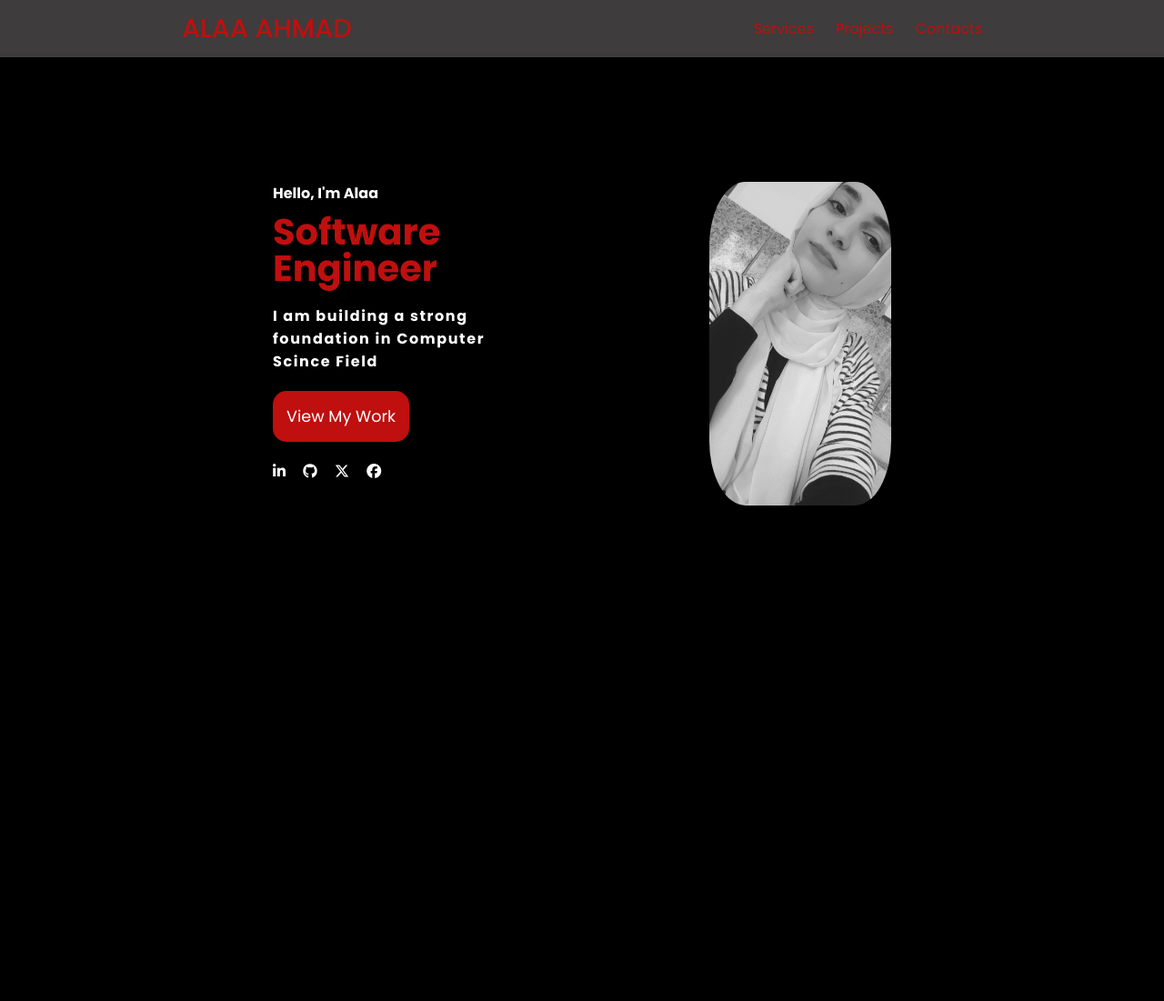
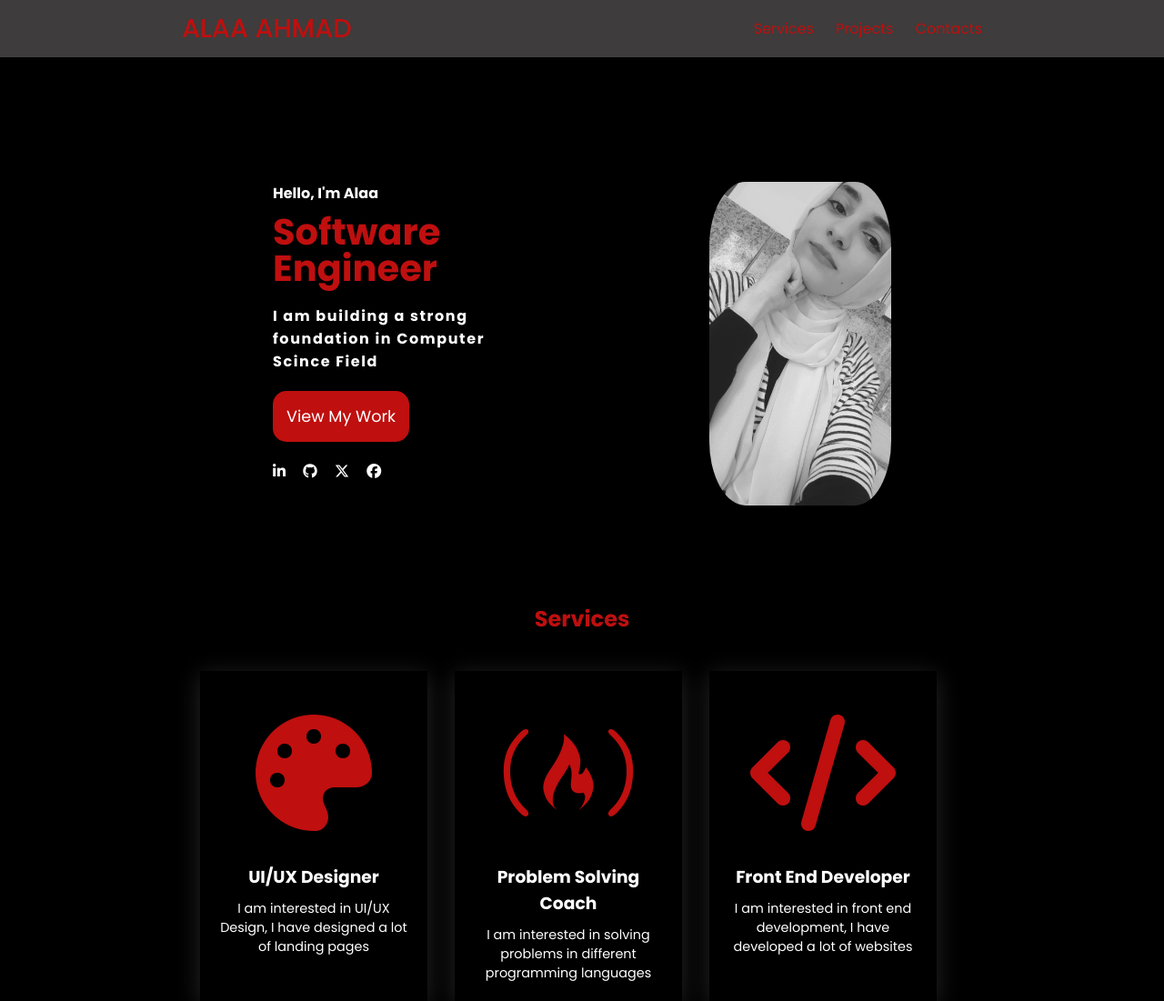
Before and after one commit to AlaaaAhmad/My-Portfolio, a plain HTML site: page index.html in a window 1280 px wide. Shown: the whole page at 91% size. Before the commit the page ends 800 px from the top, so only its background shows below. Drawn offline with Linux system fonts and the light colour scheme.

Commit message:
committing the services section

```diff
--- a/index.html
+++ b/index.html
@@ -36,6 +36,44 @@
         </div>
      </section>
 
+    <section class="cards" id="services">
+       <h2 class="title">Services</h2>
+       <div class="content">
+       <div class="card">
+        <div class="icon">
+            <i class="fa-solid fa-palette"></i>
+        </div>
+        <div class="info">
+            <h3>UI/UX Designer</h3>
+            <p>I am interested in UI/UX Design,
+                I have designed a lot of landing pages</p>
+        </div>
+       </div>
+
+       <div class="card">
+        <div class="icon">
+            <i class="fa-brands fa-free-code-camp"></i>
+        </div>
+        <div class="info">
+            <h3>Problem Solving Coach</h3>
+            <p>I am interested in solving problems in different
+                programming languages
+            </p>
+        </div>
+       </div>
+
+       <div class="card">
+        <div class="icon">
+            <i class="fa-solid fa-code"></i>
+        </div>
+        <div class="info">
+            <h3>Front End Developer</h3>
+            <p>I am interested in front end development,
+                I have developed a lot of websites</p>
+        </div>
+       </div>
+       </div>
+    </section>
 
 </body>
 </html>
--- a/style.css
+++ b/style.css
@@ -48,9 +48,9 @@ header {
     color: white;
 }
 
-section {
+.main {
     display: flex;
-    padding: 200px 300px;
+    padding: 200px 300px 100px;
     color:white;
 }
 
@@ -129,3 +129,64 @@ img {
     margin-right: 15px;
     color: white;
 }
+
+
+.cards .title {
+    display: flex;
+    justify-content: center;
+    color:#bf0f0f;
+    margin-bottom: 40px;
+    transition: 0.7 ease;
+    -webkit-transition: 0.7 ease;
+    -moz-transition: 0.7 ease;
+    -ms-transition: 0.7 ease;
+    -o-transition: 0.7 ease;
+}
+.cards .title:hover {
+    transform: scale(1.2);
+    -webkit-transform: scale(1.2);
+    -moz-transform: scale(1.2);
+    -ms-transform: scale(1.2);
+    -o-transform: scale(1.2);
+}
+
+.cards .content {
+    display: flex;
+    flex-direction: row;
+    flex-wrap: wrap;
+    justify-content: center;
+
+}
+.cards .content .card {
+    color: white;
+    width: 250px;
+    padding: 20px;
+    margin-right: 30px;
+    box-shadow: 0 5px 25px rgba(255, 255, 255, 15%);
+    transition:0.7 ease ;
+    -webkit-transition:0.7 ease ;
+    -moz-transition:0.7 ease ;
+    -ms-transition:0.7 ease ;
+    -o-transition:0.7 ease ;
+}
+
+.cards .content .card:hover {
+    transform: scale(1.1);
+    -webkit-transform: scale(1.1);
+    -moz-transform: scale(1.1);
+    -ms-transform: scale(1.1);
+    -o-transform: scale(1.1);
+}
+.cards .content .card .icon {
+    color:#bf0f0f;
+    font-size: 8em;
+    text-align: center;
+}
+.cards .content .card .info {
+    text-align: center;
+}
+
+.cards .content .card .info p {
+    font-size: 0.9em;
+    margin-top: 10px;
+}
```
